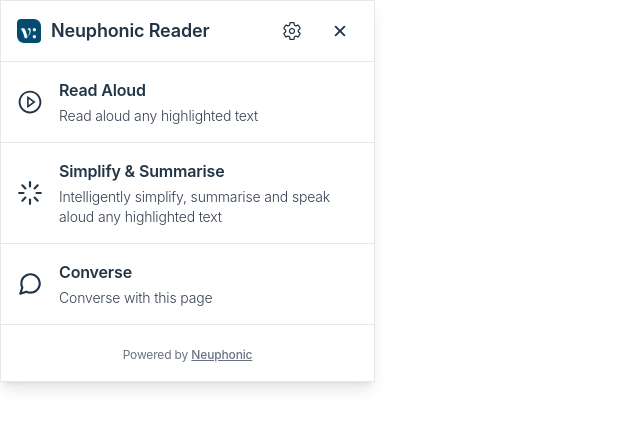
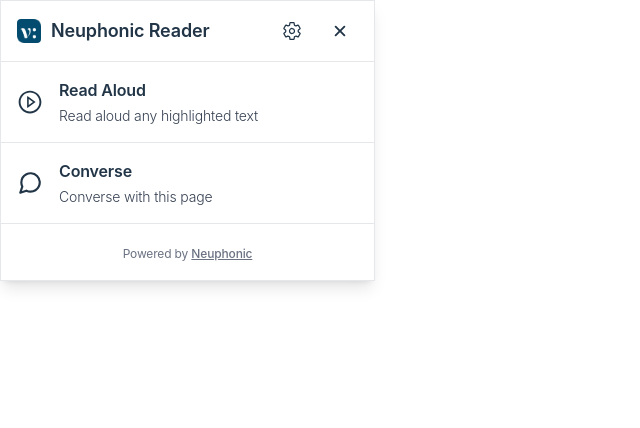
Before and after one commit to neuphonic/neuphonic-chrome-extension, a React (Vite) app: page / in a window 1280 px wide. Shown: the top 428 px of the page, without its empty margins (0-640 px from the left). Built offline with nearby package versions, Linux system fonts and the light colour scheme.

Commit message:
Removed the Simplify & Summarise option.

```diff
--- a/src/App.tsx
+++ b/src/App.tsx
@@ -3,7 +3,7 @@
 import { AnimatePresence, motion } from 'motion/react';
 import { useEffect, useState } from 'react';
 import { AiOutlinePlayCircle } from 'react-icons/ai';
-import { FiLoader, FiMessageCircle } from 'react-icons/fi';
+import { FiMessageCircle } from 'react-icons/fi';
 import { IoArrowBack, IoClose, IoSettingsOutline } from 'react-icons/io5';
 import { MdKeyboardArrowDown, MdOpenInNew } from 'react-icons/md';
 import { DEFAULT_SETTINGS } from './consts';
@@ -176,8 +176,9 @@
         </div>
       </div>
 
+      {/* Commented out because this is actually no possible yet with the agent. */}
       {/* Simplify & Summarise Option */}
-      <div className='flex cursor-pointer items-center border-b border-gray-200 p-4 hover:bg-gray-200 dark:border-neutral-700 dark:hover:bg-gray-700'>
+      {/* <div className='flex cursor-pointer items-center border-b border-gray-200 p-4 hover:bg-gray-200 dark:border-neutral-700 dark:hover:bg-gray-700'>
         <div className='flex flex-1 items-center'>
           <div className='mr-4'>
             <FiLoader size={26} />
@@ -192,7 +193,7 @@
             </p>
           </div>
         </div>
-      </div>
+      </div> */}
 
       {/* Converse Option */}
       <div className='flex cursor-pointer items-center border-b border-gray-200 p-4 hover:bg-gray-200 dark:border-neutral-700 dark:hover:bg-gray-700'>
```
